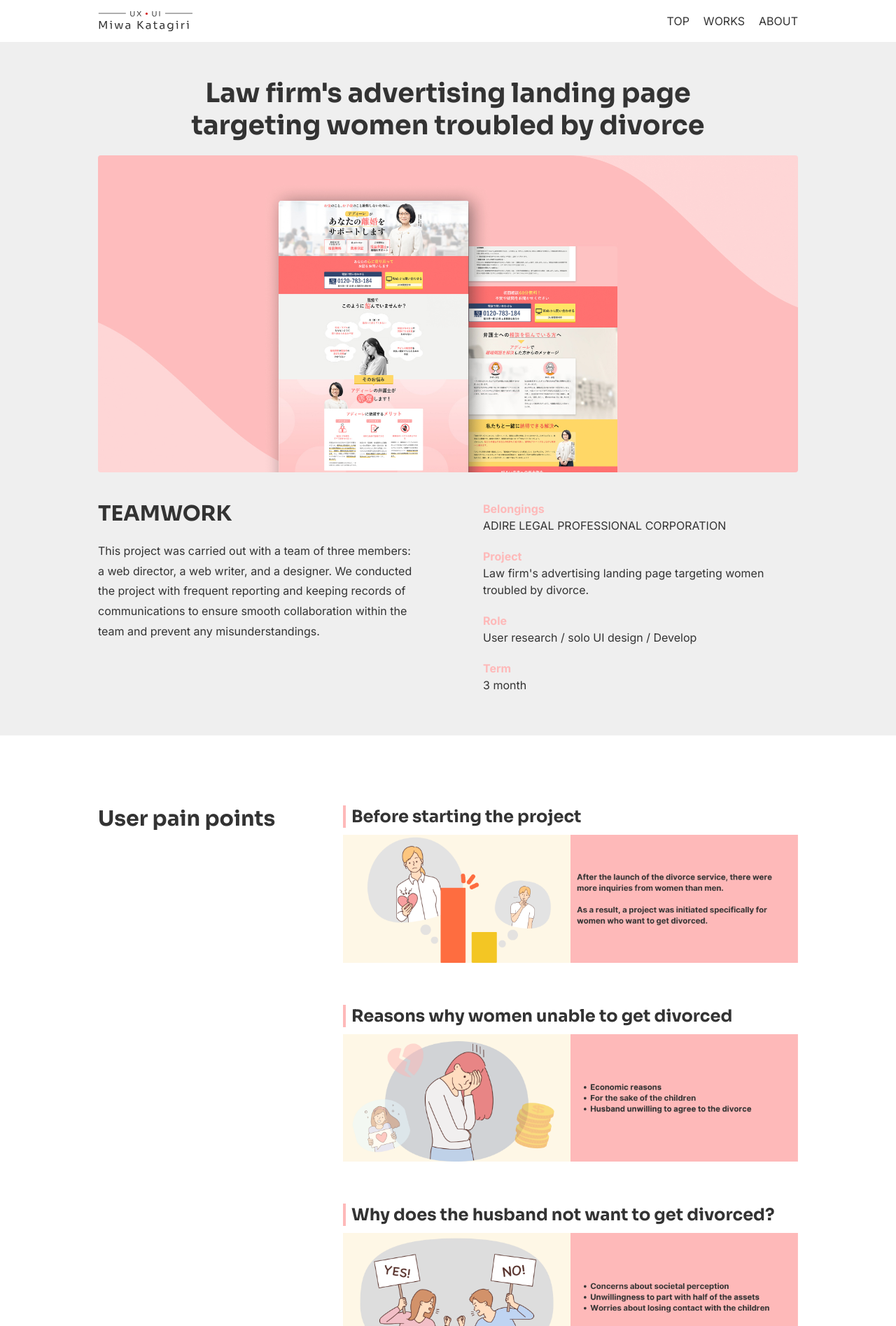
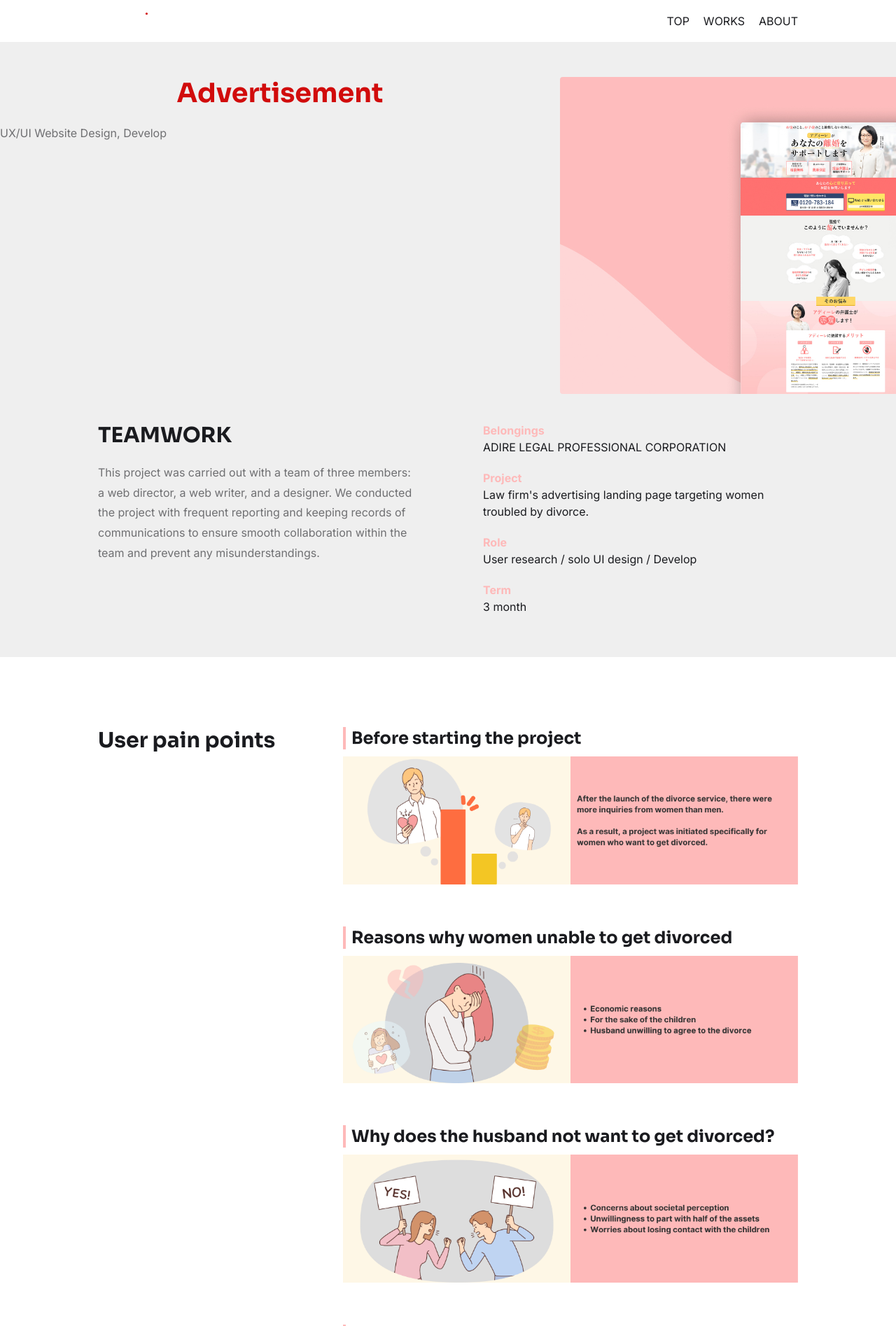
Before and after one commit to shenhe304/portfolio, a PHP site: page /works/web-rikon-jp.html in a window 1280 px wide; the page is wider, and only the part inside the window is pictured. Shown: the top 1895 px of that part at 70% size. Run offline with PHP 8.4, Linux system fonts and the light colour scheme.

Commit message:
modify css

```diff
--- a/gulp_src/scss/foundation/_base.scss
+++ b/gulp_src/scss/foundation/_base.scss
@@ -4,7 +4,7 @@
 body{
   font-family: 'Inter', sans-serif;
   font-weight: normal;
-  color: #333;
+  color: #1a1b1f;
 }
 
 html {
@@ -21,7 +21,7 @@
   a {
     display: block;
     text-decoration: none;
-    color: #333
+    color: #1a1b1f
   }
 
   a:active,
--- a/gulp_src/scss/object/project/_p-about.scss
+++ b/gulp_src/scss/object/project/_p-about.scss
@@ -4,8 +4,8 @@
     .p-about{
         &__features{
             padding: 20px 0;
-            border-top: 1px solid #333;
-            border-bottom: 1px solid #333;
+            border-top: 1px solid #1a1b1f;
+            border-bottom: 1px solid #1a1b1f;
         }
         &__wrap{
             display: flex;
@@ -38,7 +38,7 @@
             line-height: 1.3;
             text-align: center;
             border-radius: 5px;
-            background: #333;
+            background: #1a1b1f;
 
             &::before{
                 content: "";
@@ -46,7 +46,7 @@
                 top: 100%;
                 left: 50%;
                 border: 5px solid rgba(0,0,0,0);
-                border-top: 11px solid #333;
+                border-top: 11px solid #1a1b1f;
                 transform: translateX(-50%);
             }
         }
@@ -63,8 +63,8 @@
     .p-about{
         &__features{
             padding: 20px 0;
-            border-top: 1px solid #333;
-            border-bottom: 1px solid #333;
+            border-top: 1px solid #1a1b1f;
+            border-bottom: 1px solid #1a1b1f;
         }
         &__wrap{
             display: flex;
@@ -97,7 +97,7 @@
             line-height: 1.3;
             text-align: center;
             border-radius: 5px;
-            background: #333;
+            background: #1a1b1f;
 
             &::before{
                 content: "";
@@ -105,7 +105,7 @@
                 top: 100%;
                 left: 50%;
                 border: 5px solid rgba(0,0,0,0);
-                border-top: 11px solid #333;
+                border-top: 11px solid #1a1b1f;
                 transform: translateX(-50%);
             }
         }
@@ -123,8 +123,8 @@
     .p-about{
         &__features{
             padding: 20px 0;
-            border-top: 1px solid #333;
-            border-bottom: 1px solid #333;
+            border-top: 1px solid #1a1b1f;
+            border-bottom: 1px solid #1a1b1f;
         }
         &__wrap{
             display: flex;
@@ -158,7 +158,7 @@
             line-height: 1.3;
             text-align: center;
             border-radius: 5px;
-            background: #333;
+            background: #1a1b1f;
 
             &::before{
                 content: "";
@@ -166,7 +166,7 @@
                 top: 100%;
                 left: 50%;
                 border: 5px solid rgba(0,0,0,0);
-                border-top: 11px solid #333;
+                border-top: 11px solid #1a1b1f;
                 transform: translateX(-50%);
             }
         }
--- a/gulp_src/scss/object/project/_p-backGround.scss
+++ b/gulp_src/scss/object/project/_p-backGround.scss
@@ -5,8 +5,8 @@
         overflow: hidden;
         background: url(../../assets/img/common/myface.png) no-repeat;
         background-attachment: fixed;
-        background-size: 30%;
-        background-position: center top 30%;
+        background-size: 20%;
+        background-position: right 20% top 30%;
     }
 }
 
@@ -15,8 +15,8 @@
         overflow: hidden;
         background: url(../../assets/img/common/myface.png) no-repeat;
         background-attachment: fixed;
-        background-size: 36%;
-        background-position: center top 10%;
+        background-size: 20%;
+        background-position: right 20% top 30%;
     }
 }
 
@@ -27,7 +27,7 @@
         overflow: hidden;
         background: url(../../assets/img/common/myface.png) no-repeat;
         background-attachment: fixed;
-        background-size: 30%;
-        background-position: center top 30%;
+        background-size: 20%;
+        background-position: top 30%;
     }
 }
--- a/gulp_src/scss/object/project/_p-work-details.scss
+++ b/gulp_src/scss/object/project/_p-work-details.scss
@@ -15,6 +15,7 @@
             width: 800px;
             margin: 0 auto 20px;
             text-align: center;
+            color: #D10C0C;
         }
         &__wrap{
             display: flex;
@@ -44,6 +45,7 @@
             width: 720px;
             margin: 0 auto 20px;
             text-align: center;
+            color: #D10C0C;
         }
         &__wrap{
             display: flex;
@@ -72,6 +74,7 @@
         &__h1{
             margin: 0 auto 20px;
             text-align: center;
+            color: #D10C0C;
         }
         &__img{
             border-radius: 4px;
--- a/gulp_src/scss/object/project/_p-works.scss
+++ b/gulp_src/scss/object/project/_p-works.scss
@@ -55,8 +55,6 @@
             }
         }
         &__wrap{
-            display: flex;
-            justify-content: space-between;
             margin-bottom: 40px;
             &:last-child{
                 margin-bottom: 0;
@@ -74,7 +72,6 @@
         }
         &__img {
             border-radius: 4px 0 0 4px;
-            width: 400px;
         }
         &__text{
             font-size: 18px;
--- a/gulp_src/scss/object/utility/_u-bg.scss
+++ b/gulp_src/scss/object/utility/_u-bg.scss
@@ -11,7 +11,7 @@
     background-color: #D6D6D6;
 }
 .u-bg-black{
-    background-color: #333;
+    background-color: #1a1b1f;
 }
 
 .u-bg-none{
--- a/gulp_src/scss/object/utility/_u-list.scss
+++ b/gulp_src/scss/object/utility/_u-list.scss
@@ -7,7 +7,7 @@
 
 .u-list-disc::before {
     content: "✴︎";
-    color: #333;
+    color: #1a1b1f;
     font-size: 20px;
     margin-right: 12px;
     position: absolute;
--- a/gulp_src/scss/object/utility/_u-text.scss
+++ b/gulp_src/scss/object/utility/_u-text.scss
@@ -35,6 +35,9 @@
 }
 .u-fc-syohin{
     color: #b21f31;
+}
+.u-op6{
+    opacity: .6;
 }
 
 @include pc{
--- a/index.html
+++ b/index.html
@@ -27,7 +27,7 @@
                     <div class="p-mainVisual__text-wrap u-mb30-sp js-scrollLeft">
                         <p class="p-mainVisual__hello u-txtLarge u-mb0">Hello, I am Miwa Katagiri</p>
                         <h1 class="c-title-lv1 c-title-lv1--large u-primary">UX/UI Designer</h1>
-                        <p class="p-mainVisual__text">Reflects the user perspective through adept information gathering, and Board Game Lover 👾🎲 </p>
+                        <p class="p-mainVisual__text">Focused on User-center Design Based in Vancouver, Canada, and Board Game Lover 👾🎲</p>
                     </div>
                 </div>
             </section>
--- a/works/web-rikon-jp.html
+++ b/works/web-rikon-jp.html
@@ -24,12 +24,17 @@
     </header>
     <main>
         <section class="p-work-details__top">
-            <h1 class="c-title-lv1 p-work-details__h1">Law firm's advertising landing page <br class="u-pc">targeting women troubled by divorce</h1>
-            <img src="../assets/img/top/img-work-rikonJP.jpg" alt="main visual of new website" class="p-work-details__mainVisual">
+            <div class="p-work-details__wrap">
+                <div>
+                    <h1 class="c-title-lv1 p-work-details__h1">Advertisement</h1>
+                    <p class="u-op6">UX/UI Website Design, Develop</p>
+                </div>
+                <img src="../assets/img/top/img-work-rikonJP.jpg" alt="main visual of new website" class="p-work-details__mainVisual">
+            </div>
             <div class="l-containerWorks p-work-details__wrap">
                 <div class="p-work-details__item u-mb20-sp">
                     <h2 class="c-title-lv2">TEAMWORK</h2>
-                    <p>This project was carried out with a team of three members: a web director, a web writer, and a designer. We conducted the project with frequent reporting and keeping records of communications to ensure smooth collaboration within the team and prevent any misunderstandings.</p>
+                    <p class="u-op6">This project was carried out with a team of three members: a web director, a web writer, and a designer. We conducted the project with frequent reporting and keeping records of communications to ensure smooth collaboration within the team and prevent any misunderstandings.</p>
                 </div>
                 <div class="p-work-details__item">
                     <dl>
```
Also changed, not shown: assets/css/style.css, assets/img/common/logo.svg, assets/img/icon/icon-arrow-back.svg, assets/img/icon/icon-dribbble.svg.
